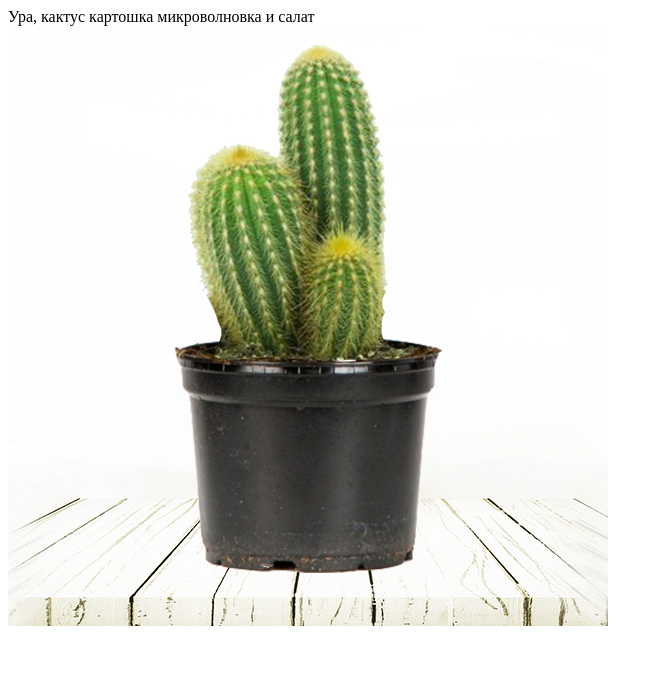
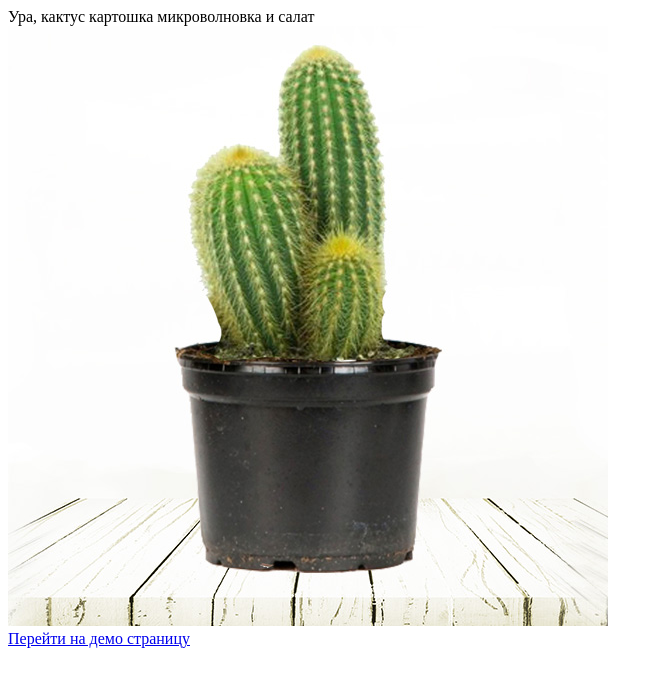
Before and after one commit to KartoNladno/TestGitHub, a plain HTML site: page index.html in a window 1280 px wide. Shown: the whole page, without its empty margins (0-663 px from the left). Drawn offline with Linux system fonts and the light colour scheme.

Commit message:
ссылки1

```diff
--- a/index.html
+++ b/index.html
@@ -9,7 +9,8 @@
 
 <body>
     Ура, кактус картошка микроволновка и салат<br>
-    <img src="img/kaktus-veberbauerotsereus-dzhonsona.jpg" alt="кактус">
+    <img src="img/kaktus-veberbauerotsereus-dzhonsona.jpg" alt="кактус"><br>
+    <a href="demo.html">Перейти на демо страницу</a>
 </body>
 
 </html>
```
Also changed, not shown: demo.html (added, +14 -0 lines).
